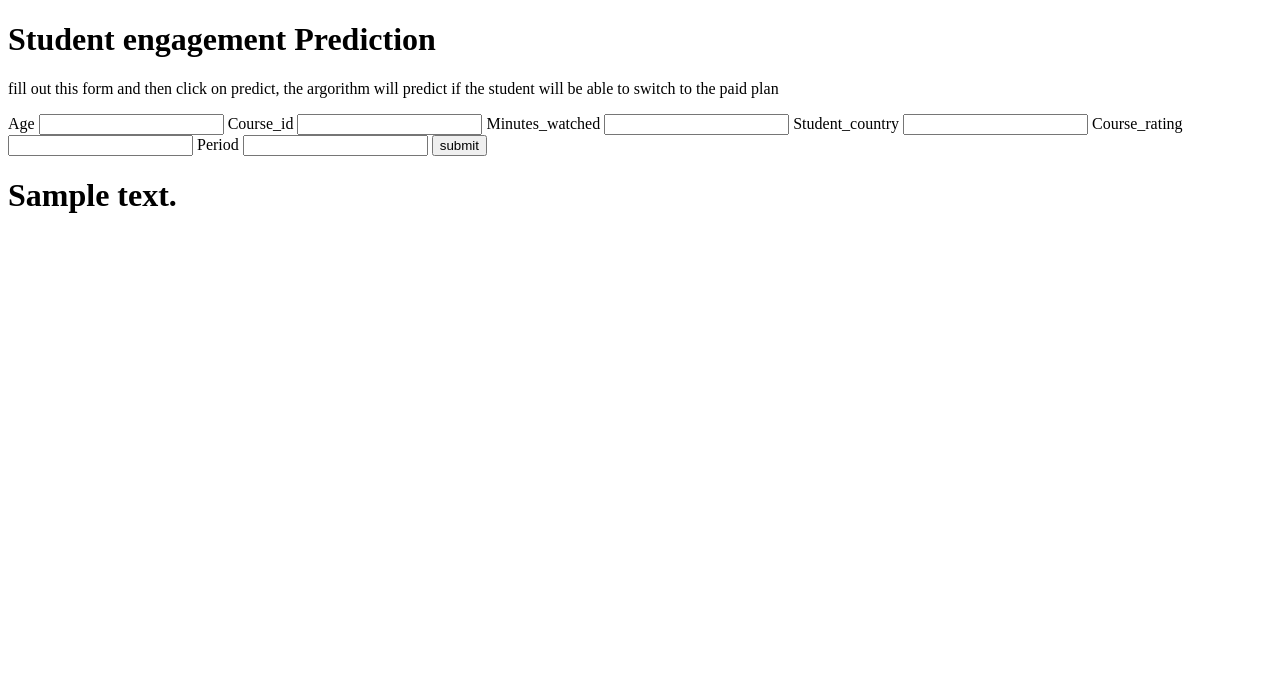
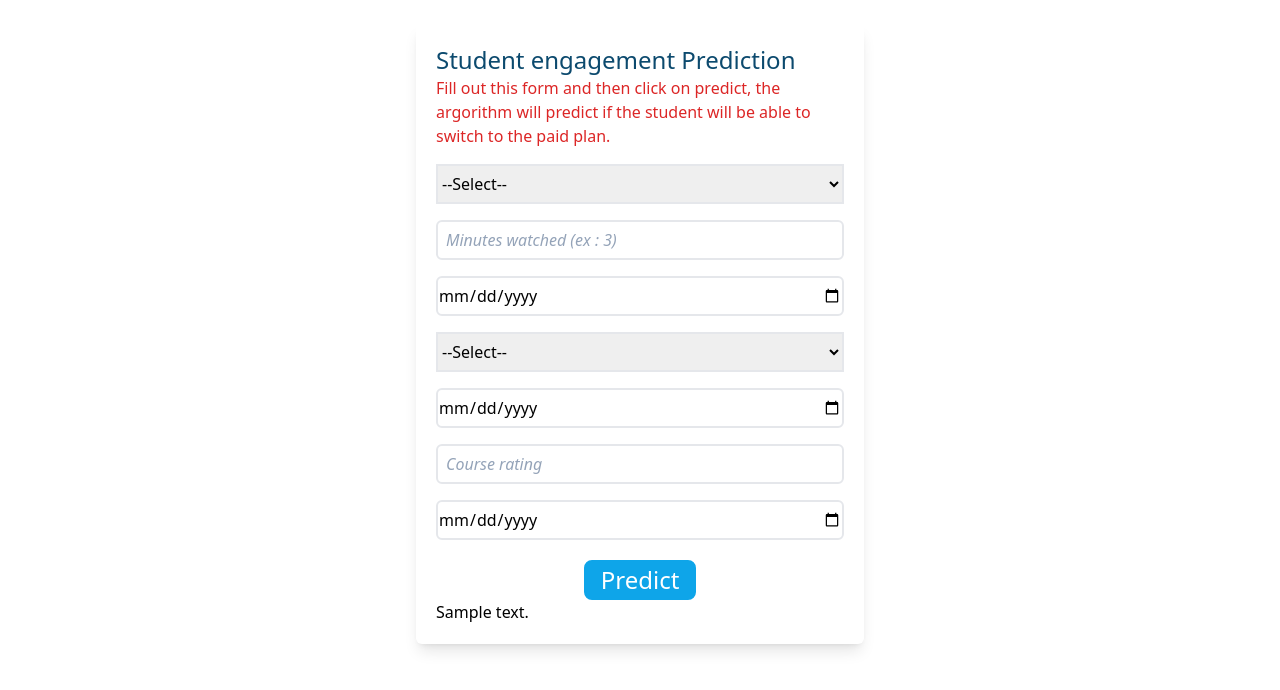
Before and after one commit to julienawonga/student_engagement, a Flask app: template templates/index.html in a window 1280 px wide. Shown: the top 690 px of the page. Run offline with Flask 2, Linux system fonts and the light colour scheme; the template is opened without the code that fills it: most values are stand-ins (such as "Sample title", 1, 10 or a date in 2020); parts of the project's set-up code (start-up, migrations or seed data) failed here and were passed over; some libraries are stand-ins or nearby versions.

Commit message:
update style

```diff
--- a/app.py
+++ b/app.py
@@ -1,20 +1,25 @@
 import numpy as np
 from flask import Flask, request, jsonify, render_template
 import pickle
+import pandas as pd
+
+courses = pd.read_csv('./365_database/365_course_info.csv').values.tolist()
+
+countries =[['1', 'Usa'], ['2', 'India'], ['3', 'Canada'], ['4', 'Australia'], ['5', 'United Kingdom'], ['6', 'Germany'], ['7', 'France'], ['8', 'Brazil'], ['9', 'China'], ['10', 'Japan'], ['11', 'Russia'], ['12', 'Italy'], ['13', 'Spain'], ['14', 'Mexico'], ['15', 'South Korea'], ['16', 'Netherlands'], ['17', 'Switzerland'], ['18', 'Sweden'], ['19', 'Belgium'], ['20', 'Singapore'], ['21', 'Turkey'], ['22', 'Austria'], ['23', 'Norway'], ['24', 'Denmark'], ['25', 'Ireland'], ['26', 'Poland'], ['27', 'Saudi Arabia'], ['28', 'Ukraine'], ['29', 'Czech Republic'], ['30', 'Portugal']]
 
 app = Flask(__name__)
 model = pickle.load(open('model.pkl', 'rb'))
 
 @app.route('/')
 def home():
-    return render_template('index.html')
+    return render_template('index.html', courses=courses, countries=countries)
 
 @app.route('/predict',methods=['POST'])
 def predict():
     '''
     For rendering results on HTML GUI
     '''
-    int_features = [x for x in request.form.values()]
+    int_features = [int(x) for x in request.form.values()]
     final_features = [np.array(int_features)]
     prediction = model.predict(final_features)
 
--- a/templates/index.html
+++ b/templates/index.html
@@ -4,37 +4,52 @@
     <meta charset="UTF-8">
     <meta http-equiv="X-UA-Compatible" content="IE=edge">
     <meta name="viewport" content="width=device-width, initial-scale=1.0">
-    <link rel="stylesheet" href="style.css">
+    <script src="https://cdn.tailwindcss.com"></script>
     <title>Prediction</title>
 </head>
-<body>
-    <h1> Student engagement Prediction </h1>
-    <p>fill out this form and then click on predict, the argorithm will predict if the student will be able to switch to the paid plan</p>
-    <form action="{{url_for('predict')}}", method="post">
+<body class="flex justify-center align-center">
+    <div class="mt-6 flex-col justify-center align-center max-w-md max-h-md shadow-lg p-5 rounded-md">
 
-        <label for="age">Age</label>
-        <input type="text" name="course_id" id="text">
+        <h1 class="text-2xl text-sky-900"> Student engagement Prediction </h1>
 
-        <label for="course_id">Course_id</label>
-        <input type="text" name="minutes_watched" id="">
+        <p class="text-red-600">Fill out this form and then click on predict, the argorithm will predict if the student will be able to switch to the paid plan.</p>
 
-        <label for="minutes_watched">Minutes_watched</label>
-        <input type="text" name="student_country" id="">
+        <div class="text-center">
+            <form action="{{url_for('predict')}}", method="post">
 
-        <label for="student_country">Student_country</label>
-        <input type="text" name="course_rating" id="">
+                <div>
+                    <select name="" id="" class="w-full h-10 border-2 mt-4 focus:border-sky-700 focus:outline-none ">
+                        <option value="">--Select--</option>
+                        {% for item in courses %}
+                            <option value="{{item[0]}}" >{{ item[1] }}</option>
+                        {% endfor %}
+                    </select>
+                </div>
 
-        <label for="course_rating">Course_rating</label>
-        <input type="text" name="period" id="">
+                <div><input type="number" name="minutes_watched" min="1" max="300" placeholder="Minutes watched (ex : 3)" class="rounded-md border-2 mt-4 h-10 w-full focus:outline-none focus:border-sky-700 focus:ring-sky-700 inline-block placeholder:italic placeholder:text-slate-400 placeholder:pl-2 " required></div>
 
-        <label for="period">Period</label>
-        <input type="text" name="period_bf_rating" id="">
+                <div><input type="date" name="date_watched" placeholder="Date watched" class="rounded-md border-2 mt-4 h-10 w-full focus:outline-none focus:border-sky-700 focus:ring-sky-700 inline-block placeholder:italic placeholder:text-slate-400 placeholder:pl-2 " required></div>
 
-        <input type="submit" value="submit">
-    </form>
+                <div>
+                    <select name="" id="" class="w-full h-10 border-2 mt-4 focus:border-sky-700 focus:outline-none ">
+                        <option value="">--Select--</option>
+                        {% for i in countries %}
+                            <option value="{{i[0]}}" >{{ i[1] }}</option>
+                        {% endfor %}
+                    </select>
+                </div>
 
-    <h1>{{ prediction_text }}</h1>
+                <div><input type="date" name="date_regisyered" placeholder="Date Registered" class="rounded-md border-2 mt-4 h-10 w-full focus:outline-none focus:border-sky-700 focus:ring-sky-700 inline-block placeholder:italic placeholder:text-slate-400 placeholder:pl-2 " required></div>
 
-    <script src="./script.js"></script>
+                <div><input type="number" min="0" max="5" name="course_rating" placeholder="Course rating" class="rounded-md border-2 mt-4 h-10 w-full focus:outline-none focus:border-sky-700 focus:ring-sky-700 inline-block placeholder:italic placeholder:text-slate-400 placeholder:pl-2 " required></div>
+
+                <div><input type="date" name="date_rated" placeholder="Date Rated" class="rounded-md border-2 mt-4 h-10 w-full focus:outline-none focus:border-sky-700 focus:ring-sky-700 inline-block placeholder:italic placeholder:text-slate-400 placeholder:pl-2 " required></div>
+
+                <button type="submit" class="border-2 border-sky-500 text-2xl rounded-lg bg-sky-500 h-10 w-28 mt-5 text-white hover:bg-sky-600 focus:ring-2 ">Predict</button>
+        </form>
+        </div>
+
+        <p>{{ prediction_text }}</p>
+    </div>
 </body>
 </html>
```
Also changed, not shown: templates/script.js (deleted), templates/style.css (deleted), 1 other file.
